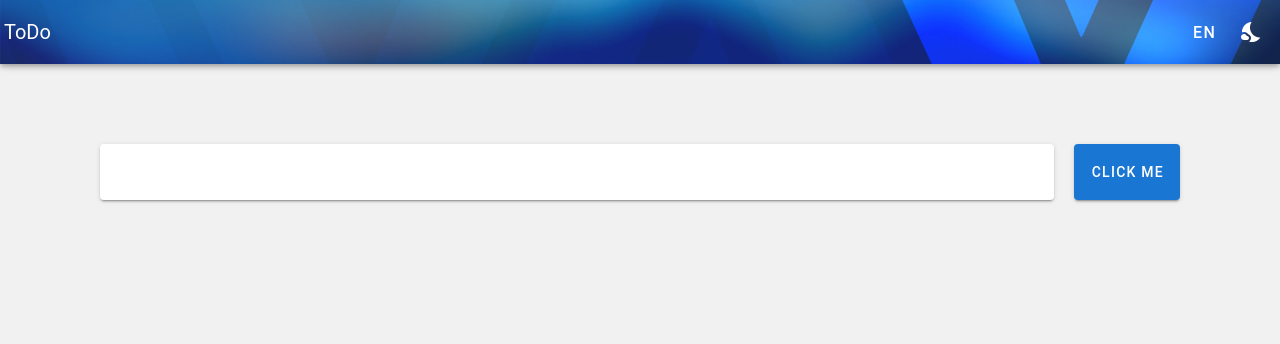
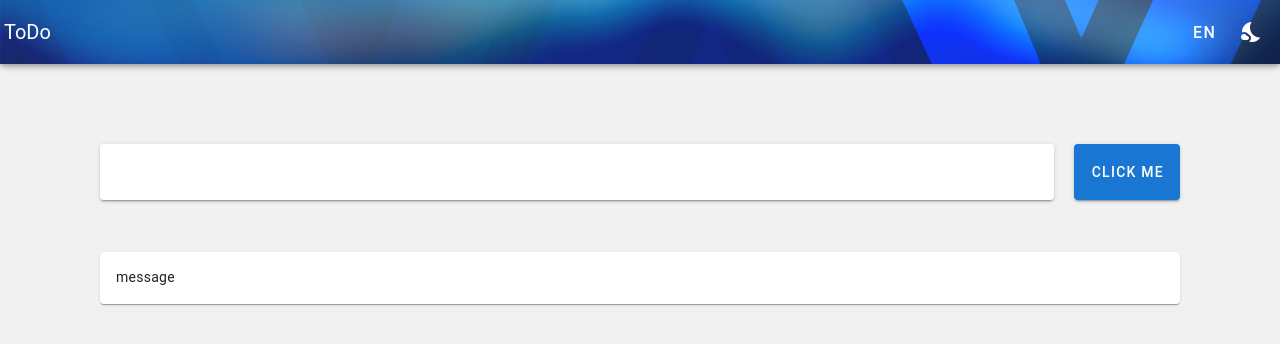
Before and after one commit to idenisovs/hello-vuejs, a Vue app: page / in a window 1280 px wide. Shown: the top 344 px of the page. Built offline with nearby package versions, Linux system fonts and the light colour scheme.

Commit message:
Basic structure for ToDo list.

```diff
--- a/src/App.vue
+++ b/src/App.vue
@@ -14,6 +14,7 @@
 
     <v-main class="todo-main">
       <ToDoAdd />
+      <ToDoList />
     </v-main>
   </v-app>
 </template>
--- /dev/null
+++ b/src/components/ToDoItem.vue
@@ -0,0 +1,13 @@
+<script setup lang="ts">
+    defineProps<{
+        message: string;
+    }>();
+</script>
+
+<template>
+    <v-card>
+        <v-card-text>
+            {{message}}
+        </v-card-text>
+    </v-card>
+</template>
--- a/src/components/ToDoList.vue
+++ b/src/components/ToDoList.vue
@@ -1,3 +1,11 @@
+<script setup lang="ts">
+    import { ref } from 'vue';
+
+    import ToDoItem from './ToDoItem.vue';
+
+    const message = ref('Lorem ipsum dolor sit amet consectetur adipisicing elit. Commodi, ratione debitis quis est labore voluptatibus! Eaque cupiditate minima, at placeat totam, magni doloremque veniam neque porro libero rerum unde voluptatem!');
+</script>
+
 <template>
-    <div>Hello World</div>
+    <ToDoItem message="message" />
 </template>
```
